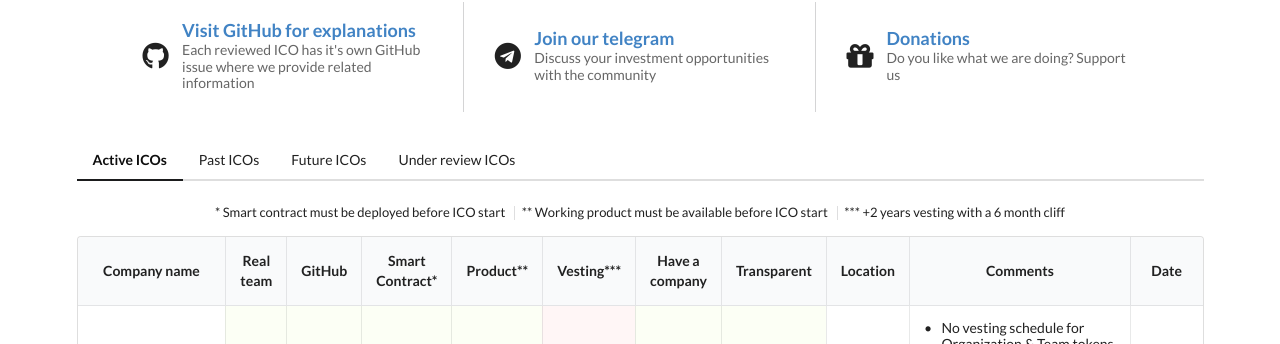
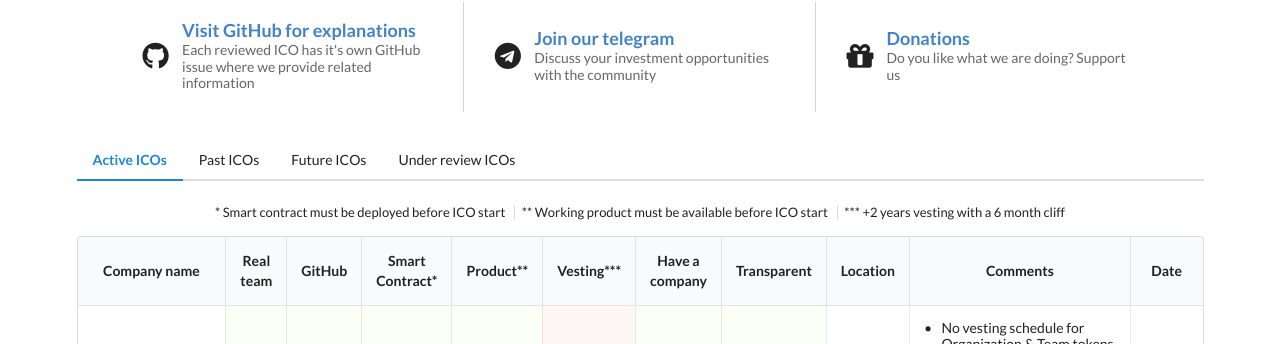
Before and after one commit to ico-check/ico-check, a Jekyll site: the page built from index.md, in a window 1280 px wide. Shown: the part 256-600 px from the top of the page. Built offline with Jekyll 4.4.1, drawn with Linux system fonts in a browser that asks for light colours; nearby versions of some CDN libraries.

Commit message:
Changed tabs from black to blue

```diff
--- a/_includes/tabs.html
+++ b/_includes/tabs.html
@@ -31,7 +31,7 @@
 
 
 <div class="mobile-hidden">
-  <div class="ui top pointing secondary scrollable menu">
+  <div class="ui top pointing secondary blue menu">
     <a href="/" class="{% if include.active-tab == 'active' %}active{% endif %} item">Active ICOs</a>
     <a href="/past" class="{% if include.active-tab == 'past' %}active{% endif %} item">Past ICOs</a>
     <a href="/future" class="{% if include.active-tab == 'future' %}active{% endif %} item">Future ICOs</a>
```
